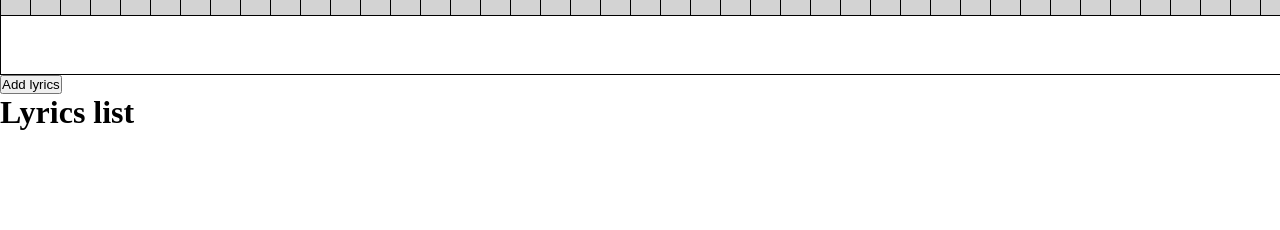
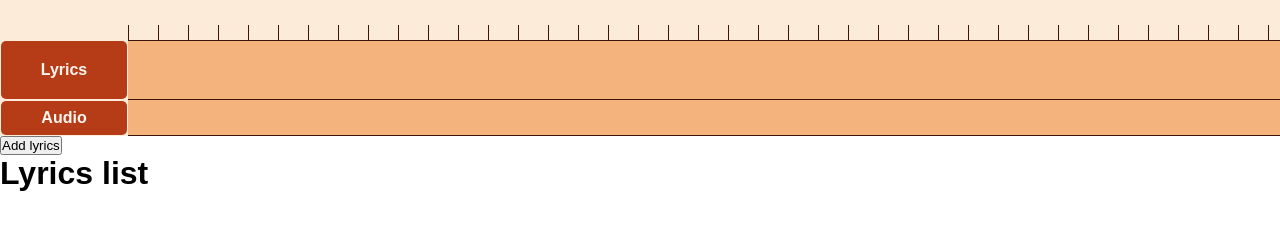
Before and after one commit to inmare/lyrics-video-maker, a website built with Vite: page index.html in a window 1280 px wide. Built offline with nearby package versions, Linux system fonts and the light colour scheme; a web font is replaced by a local one.

Commit message:
Add styles and layer

```diff
--- a/index.html
+++ b/index.html
@@ -7,10 +7,22 @@
     <link rel="stylesheet" href="styles.css" />
   </head>
   <body>
-    <div id="timeline-wrapper">
-      <div id="timeline">
-        <div id="mark-container"></div>
-        <div id="lyrics-container"></div>
+    <div id="container">
+      <div id="layer-wrapper">
+        <div id="layer-lyrics" class="layer-container">
+          <div class="layer">Lyrics</div>
+        </div>
+        <div id="layer-audio" class="layer-container">
+          <div class="layer">Audio</div>
+        </div>
+      </div>
+      <div id="timeline-wrapper">
+        <div id="timeline">
+          <div id="mark-time-container"></div>
+          <div id="mark-container"></div>
+          <div id="lyrics-container"></div>
+          <div id="audio-container"></div>
+        </div>
       </div>
     </div>
 
--- a/styles.css
+++ b/styles.css
@@ -6,10 +6,65 @@
   font-style: normal;
 }
 
-* {
+@font-face {
+  font-family: "NanumSquareRound";
+  src: url("https://cdn.jsdelivr.net/gh/projectnoonnu/noonfonts_two@1.0/NanumSquareRound.woff")
+    format("woff");
+  font-weight: normal;
+  font-style: normal;
+}
+
+:root {
+  /* colors */
+  --color-50: #fef6ee;
+  --color-100: #fcebd8;
+  --color-200: #f8d2b0;
+  --color-300: #f4b27d;
+  --color-400: #ee8949;
+  --color-500: #e9631c;
+  --color-600: #db511b;
+  --color-700: #b63c18;
+  --color-800: #91321b;
+  --color-900: #752a19;
+  --color-950: #3f130b;
+
+  /* layer */
+  --lyrics-height: 60px;
+  --audio-height: calc(var(--lyrics-height) * 0.6);
+  --layer-width: 400px;
+  --layer-container-color: var(--color-100);
+  --layer-bg-color: var(--color-700);
+  --layer-font-color: var(--color-50);
+
+  --mark-time-top-padding: 2px;
+  --mark-time-bottom-padding: 8px;
+  --mark-time-left-padding: 3px;
+  --mark-time-padding: calc(
+    var(--mark-time-top-padding) + var(--mark-time-bottom-padding)
+  );
+  --mark-container-height: 15px;
+  --mark-container-color: var(--color-100);
+  --mark-time-container-height: calc(
+    var(--mark-time-padding) + var(--mark-container-height)
+  );
+  --timeline-border: 1px solid var(--color-950);
+
+  --timeline-bg-color: var(--color-300);
+  --lyrics-bg-color: var(--color-50);
+  --lyrics-border-color: var(--color-800);
+}
+
+*,
+body {
   margin: 0;
   padding: 0;
   box-sizing: border-box;
+  font-family: "NanumSquareRound", sans-serif;
+}
+
+#container {
+  display: flex;
+  flex-direction: row;
 }
 
 #timeline-wrapper {
@@ -17,34 +72,104 @@
   overflow-x: auto;
 }
 
+#layer-wrapper {
+  display: flex;
+  flex-direction: column;
+  position: relative;
+  width: var(--layer-width);
+  background-color: var(--layer-container-color);
+}
+
+#layer-lyrics {
+  position: absolute;
+  top: calc(var(--mark-container-height) + var(--mark-time-container-height));
+  height: var(--lyrics-height);
+}
+
+#layer-audio {
+  position: absolute;
+  top: calc(
+    var(--mark-container-height) + var(--mark-time-container-height) +
+      var(--lyrics-height)
+  );
+  height: var(--audio-height);
+}
+
+.layer-container {
+  width: 100%;
+  display: flex;
+  flex-direction: column;
+  justify-content: stretch;
+  align-items: stretch;
+  padding: 1px;
+}
+
+.layer {
+  display: flex;
+  flex-direction: column;
+  justify-content: center;
+  align-items: center;
+  background-color: var(--layer-bg-color);
+  color: var(--layer-font-color);
+  height: 100%;
+  border-radius: 5px;
+  font-weight: 700;
+}
+
 #timeline {
   display: flex;
   flex-direction: column;
+  background-color: var(--timeline-bg-color);
+}
+
+#mark-time-container {
+  height: var(--mark-time-container-height);
+  width: 100%;
+  background-color: var(--mark-container-color);
+  position: relative;
 }
 
 #mark-container {
-  height: 15px;
+  height: var(--mark-container-height);
   width: 100%;
-  background-color: lightgray;
+  background-color: var(--mark-container-color);
   position: relative;
 }
 
 .mark {
   display: inline-block;
   height: 100%;
-  border-left: 1px solid black;
+  border-left: var(--timeline-border);
   position: absolute;
 }
 
 .mark-time {
+  display: inline-block;
   font-family: "D2Coding";
+  position: absolute;
+  border-left: var(--timeline-border);
+  padding-top: var(--mark-time-top-padding);
+  padding-bottom: var(--mark-time-bottom-padding);
+  padding-left: var(--mark-time-left-padding);
+  font-size: 0.9rem;
 }
 
 #lyrics-container {
   display: flex;
   width: 100%;
-  height: 60px;
-  border: 1px solid black;
+  height: var(--lyrics-height);
+  border: var(--timeline-border);
+  border-left: none;
+  position: relative;
+}
+
+#audio-container {
+  display: flex;
+  width: 100%;
+  height: var(--audio-height);
+  border: var(--timeline-border);
+  border-top: none;
+  border-left: none;
   position: relative;
 }
 
@@ -52,12 +177,12 @@
   display: inline-block;
   position: absolute;
   height: calc(100% - 2px * 2);
-  /* padding: 5px 12px; */
   margin-top: 2px;
   margin-bottom: 2px;
   border-radius: 5px;
-  background-color: blue;
-  border: 1px solid black;
+  background-color: var(--lyrics-bg-color);
+  border: var(--timeline-border);
+  border-color: var(--lyrics-border-color);
   user-select: none;
 }
 
@@ -68,25 +193,20 @@
   top: 3px;
 }
 
-.lyrics-highlight {
-  position: absolute;
-  background-color: red;
-  z-index: 999;
-}
-
 .lyrics-selected {
   width: 100%;
   height: 100%;
   display: flex;
-  border: 2px solid black;
-  border-radius: 5px;
+  border: var(--timeline-border);
+  border-color: var(--lyrics-border-color);
+  border-radius: 3px;
   justify-content: space-between;
 }
 
 .lyrics-size-change {
   width: 10px;
   height: 100%;
-  background-color: black;
-  /* border-radius: 4px; */
+  background-color: var(--lyrics-border-color);
+  border-radius: 0px;
   cursor: ew-resize;
 }
```
